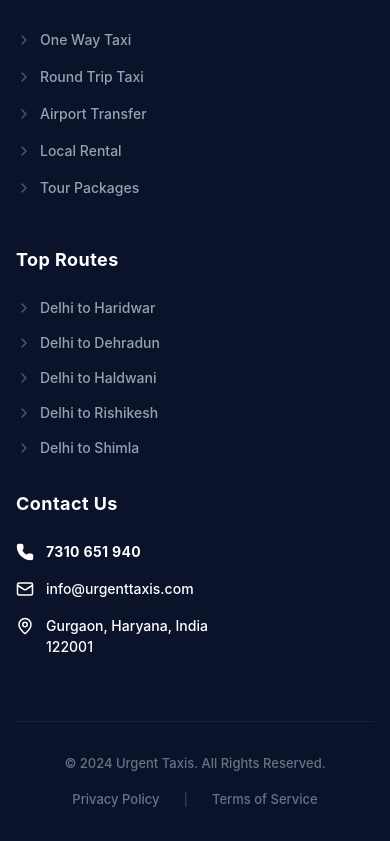
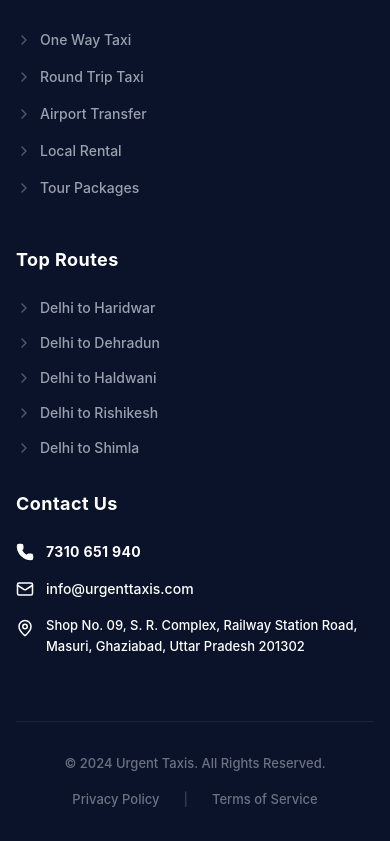
Before and after one commit to abrarrajput27-ui/urgenttaxis, a React (Vite) app in the folder frontend/: page / in a window 390 px wide. Shown: the part 7510-8351 px from the top of the page. Built offline with nearby package versions, Linux system fonts and the light colour scheme.

Commit message:
Update footer contact address

```diff
--- a/frontend/src/App.jsx
+++ b/frontend/src/App.jsx
@@ -774,9 +774,9 @@ export default function App() {
                   <Mail className="w-[18px] h-[18px] mr-3 text-white flex-shrink-0 mt-0.5" />
                   <a href="mailto:info@urgenttaxis.com" className="text-white hover:opacity-80 transition-opacity">info@urgenttaxis.com</a>
                 </li>
-                <li className="flex items-start">
-                  <MapPin className="w-[18px] h-[18px] mr-3 text-white flex-shrink-0 mt-0.5" />
-                  <span className="text-white">Gurgaon, Haryana, India<br/>122001</span>
+                <li className="flex items-start pr-4 sm:pr-0">
+                  <MapPin className="w-[18px] h-[18px] mr-3 text-white flex-shrink-0 mt-1" />
+                  <span className="text-white leading-relaxed text-[13px] sm:text-[14px] break-words">Shop No. 09, S. R. Complex, Railway Station Road, Masuri, Ghaziabad, Uttar Pradesh 201302</span>
                 </li>
               </ul>
             </div>
```
